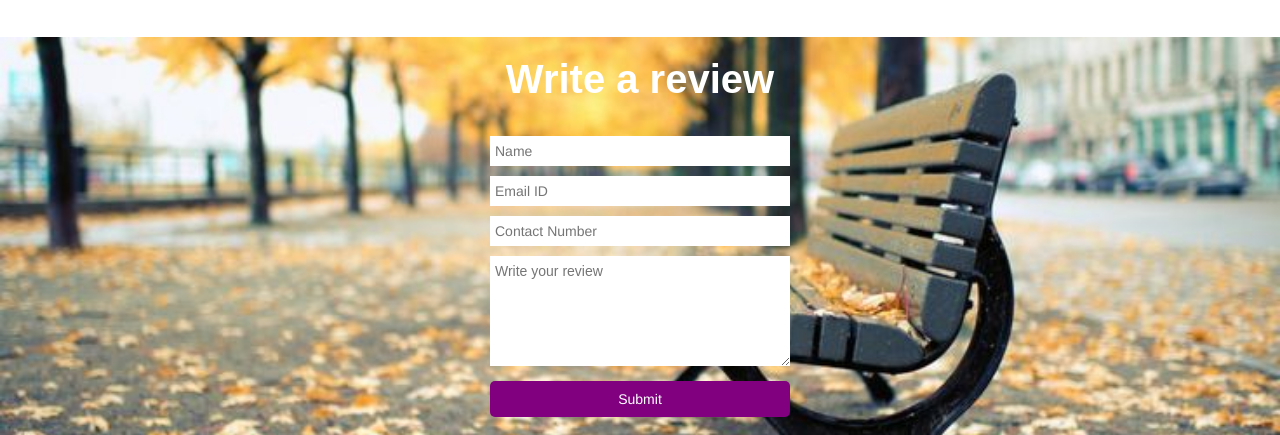
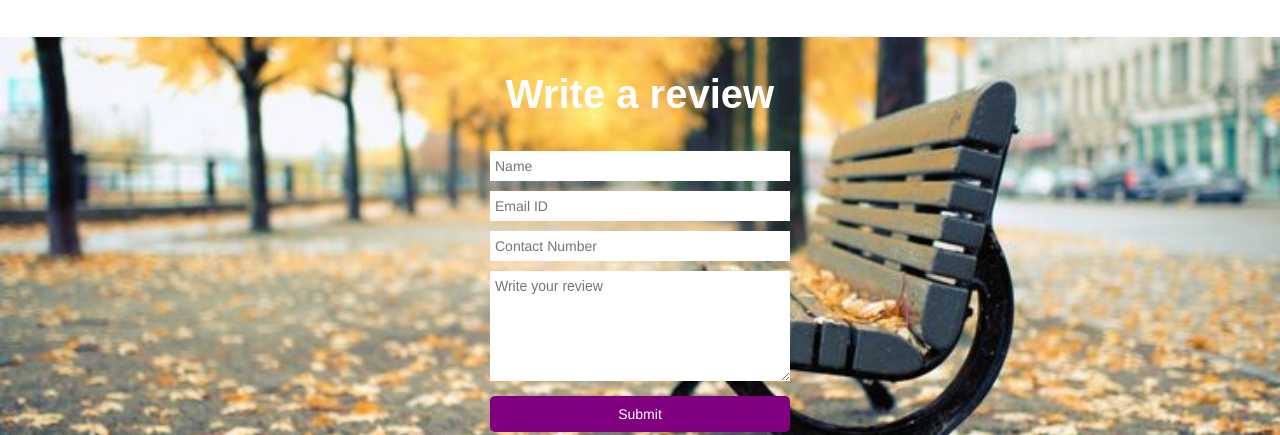
Before and after one commit to devadath-k/e-commerse-website, a plain HTML site: page index.html in a window 1280 px wide. Shown: the part 3833-4268 px from the top of the page. Drawn offline with nearby package versions, Linux system fonts and the light colour scheme.

Commit message:
commit on 'master'

```diff
--- a/style.css
+++ b/style.css
@@ -341,7 +341,7 @@
     font-weight: bolder;
     font-family: cosmic, sans-serif;
     text-align:center;
-    padding: 20px 0;
+    padding:35px 0 20px 0;
 }
 .feed .feed_form{
     text-align: center;
```
